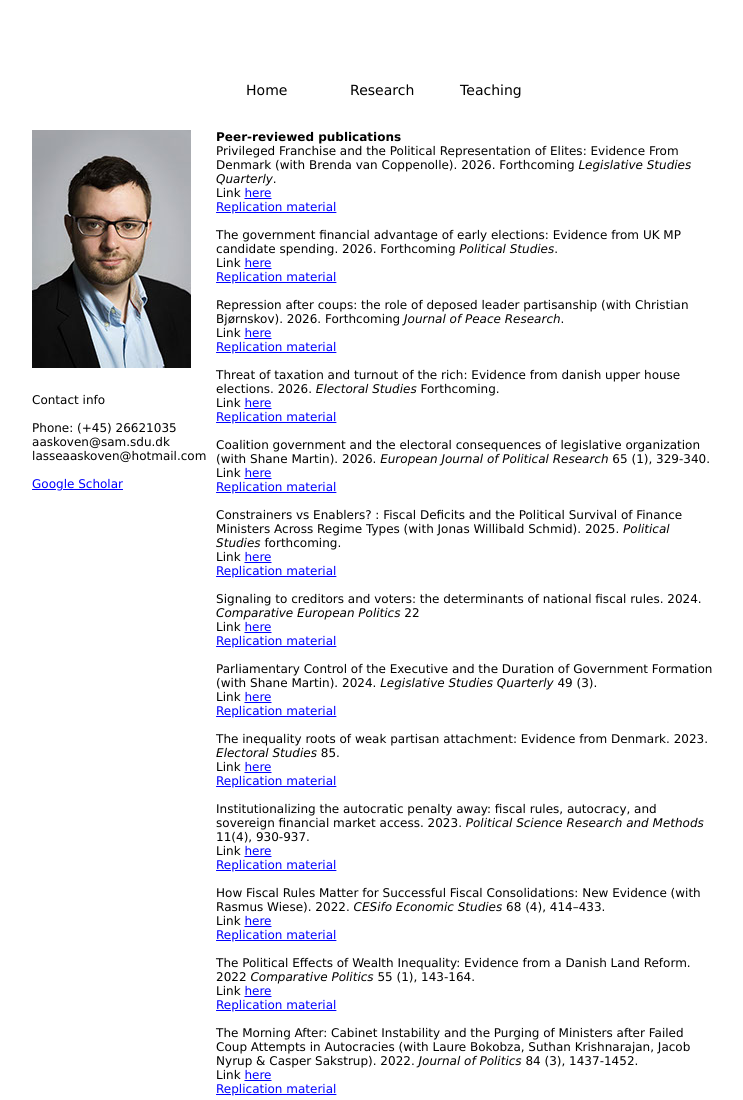
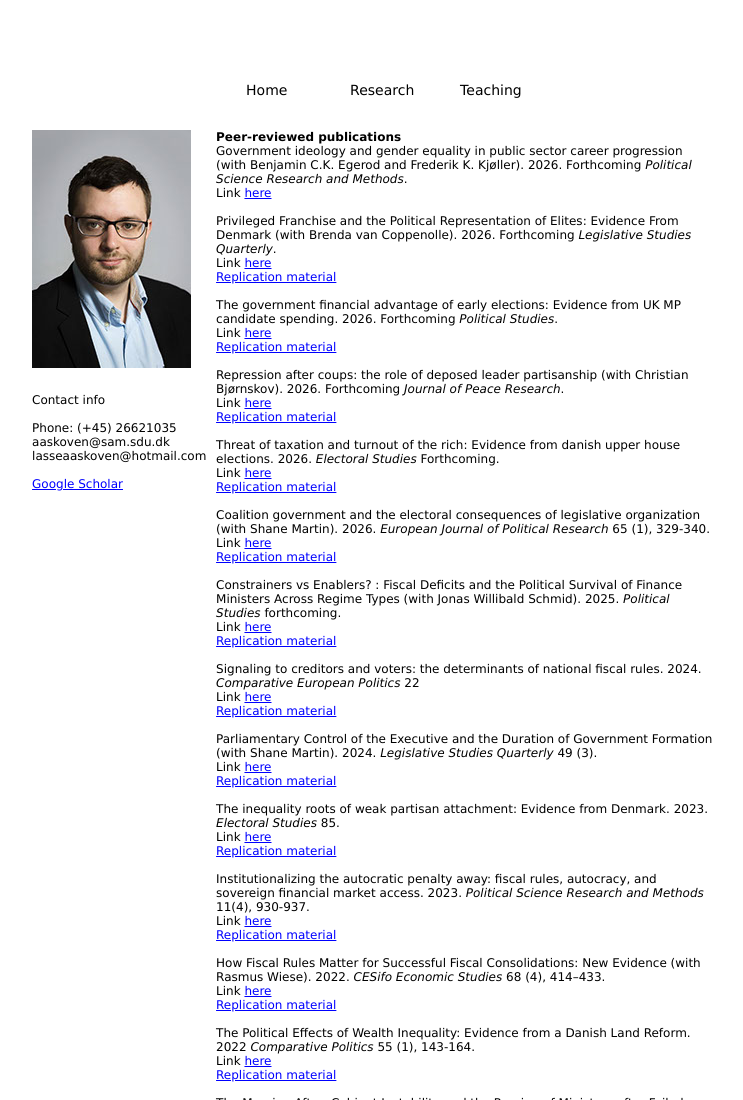
Before and after one commit to Lasseaaskoven/Lasseaaskoven.github.io, a plain HTML site: page research.html in a window 1280 px wide. Shown: the top 1100 px of the page, without its empty margins (258-1001 px from the left). Drawn offline with Linux system fonts and the light colour scheme.

Commit message:
Update research.html

```diff
--- a/research.html
+++ b/research.html
@@ -49,6 +49,9 @@ if(typeof Muse == "undefined") window.Muse = {}; window.Muse.assets = {"required
      </div>
      <div class="clearfix grpelem" id="u160-83" data-muse-temp-textContainer-sizePolicy="true" data-muse-temp-textContainer-pinning="true"><!-- content -->
       <p id="u160-14">Peer-reviewed publications</p>
+		  	  	 <p>  Government ideology and gender equality in public sector career progression (with Benjamin C.K. Egerod and Frederik K. Kjøller). 2026. Forthcoming <span id="u160-4">Political Science Research and Methods</span>.  <p>
+	       <p>Link <a class="nonblock" href="https://doi.org/10.1017/psrm.2026.10129">here</a></p>
+		 		    <p>&nbsp;</p>
 		 	  	 <p> Privileged Franchise and the Political Representation of Elites: Evidence From Denmark (with Brenda van Coppenolle). 2026. Forthcoming <span id="u160-4">Legislative Studies Quarterly</span>.  <p>
 	       <p>Link <a class="nonblock" href=" https://doi.org/10.1111/lsq.70094">here</a></p>
 		 	  <p><a class="nonblock" href="https://data.sciencespo.fr/dataset.xhtml?persistentId=doi:10.21410/7E4/WLORGO">Replication material</a></p>
```
